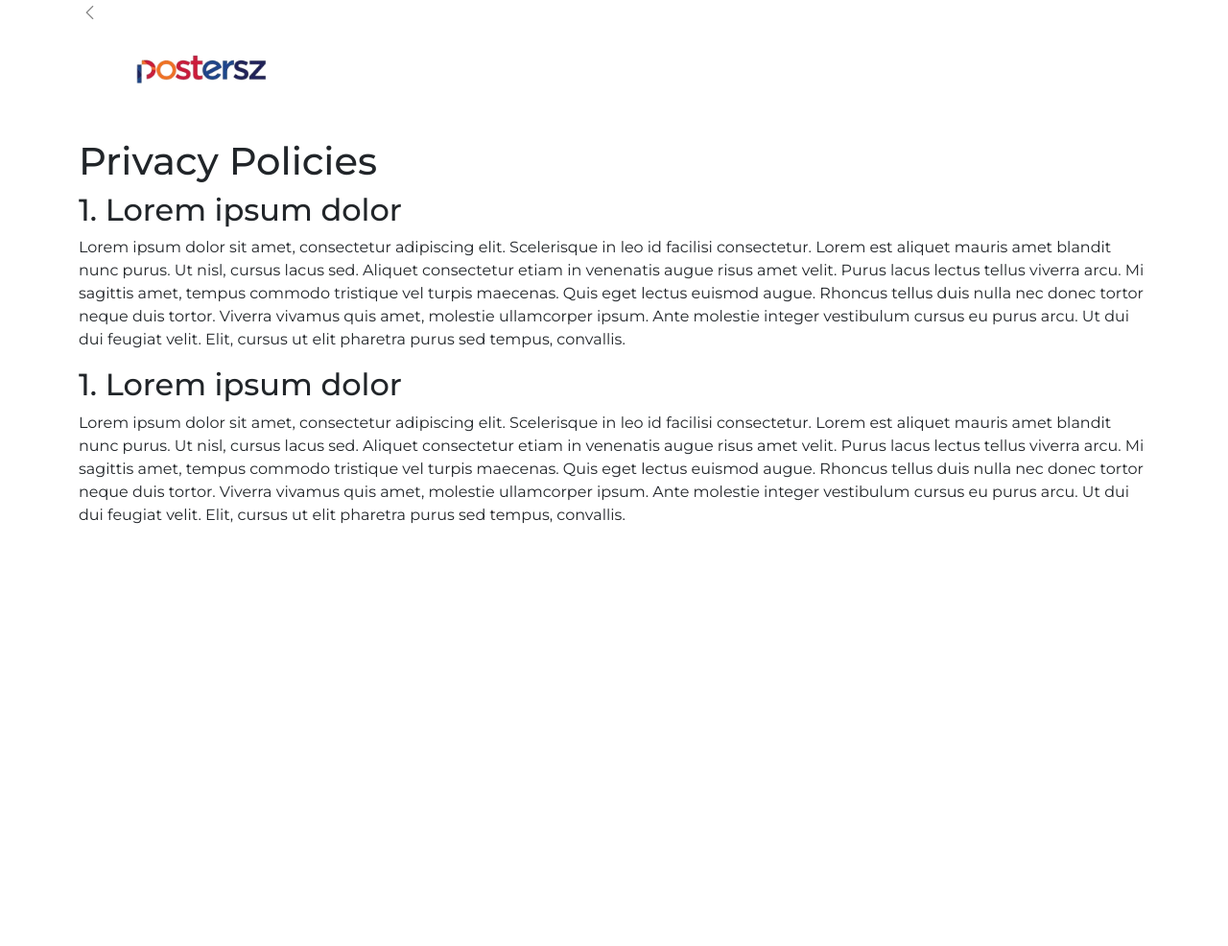
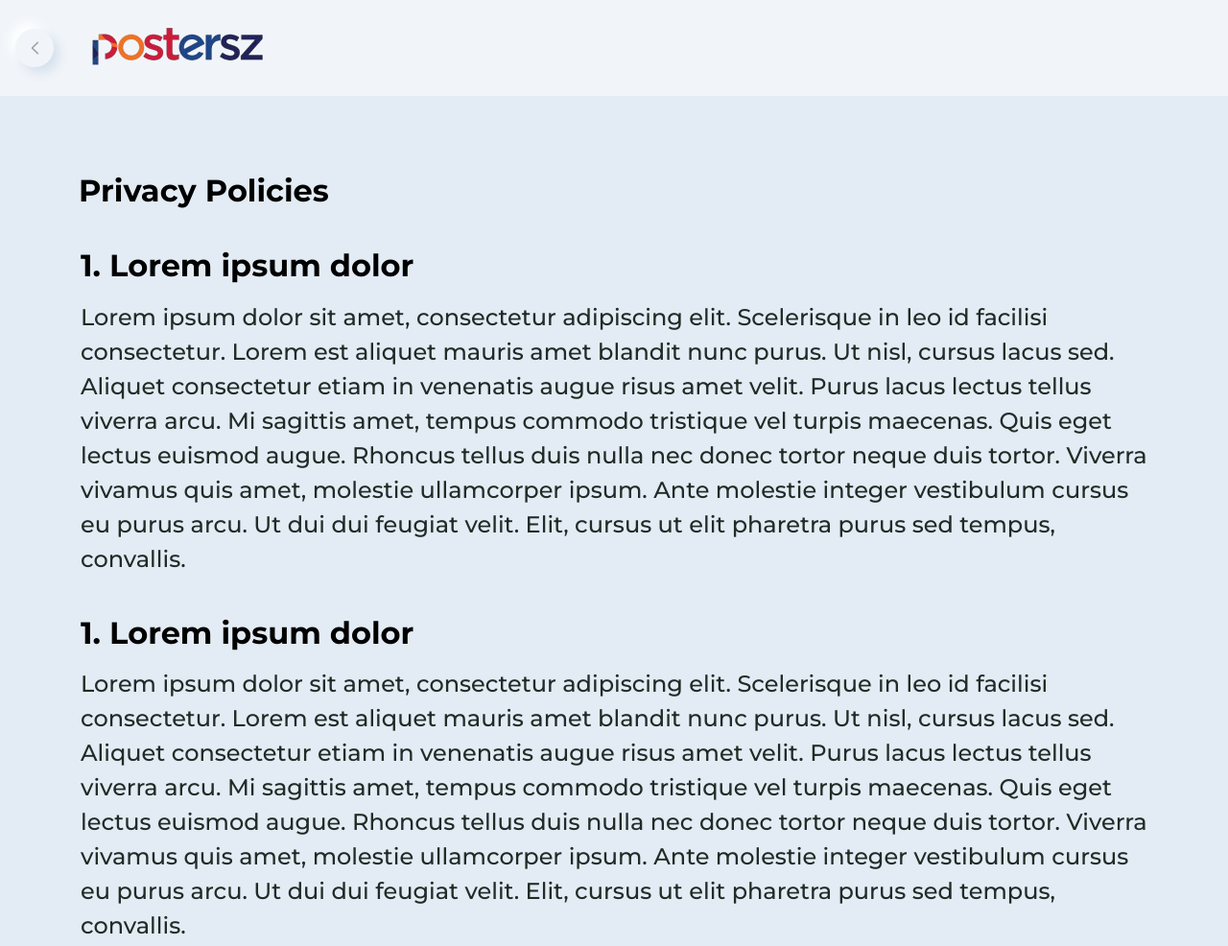
Before and after one commit to zellyo-digital0/posters-web, a plain HTML site: page privacy-Policies.html in a window 1280 px wide. Shown: the whole page at 96% size. Before the commit the page ends 800 px from the top, so only its background shows below. Drawn offline with nearby package versions, Linux system fonts and the light colour scheme.

Commit message:
tarunno file css linkup

```diff
--- a/privacy-Policies.html
+++ b/privacy-Policies.html
@@ -15,7 +15,7 @@
     <link href="https://cdn.jsdelivr.net/npm/bootstrap@5.3.3/dist/css/bootstrap.min.css" rel="stylesheet"
         integrity="sha384-QWTKZyjpPEjISv5WaRU9OFeRpok6YctnYmDr5pNlyT2bRjXh0JMhjY6hW+ALEwIH" crossorigin="anonymous">
     <!-- custom css  -->
-    <link rel="stylesheet" href="./css/style.css" />
+    <link rel="stylesheet" href="./css/post.css" />
 
     <title>Feed Sponser Post</title>
 </head>
```
Also changed, not shown: select-Community.html (+1 -1 lines), terms-Conditions.html (+1 -1 lines).
